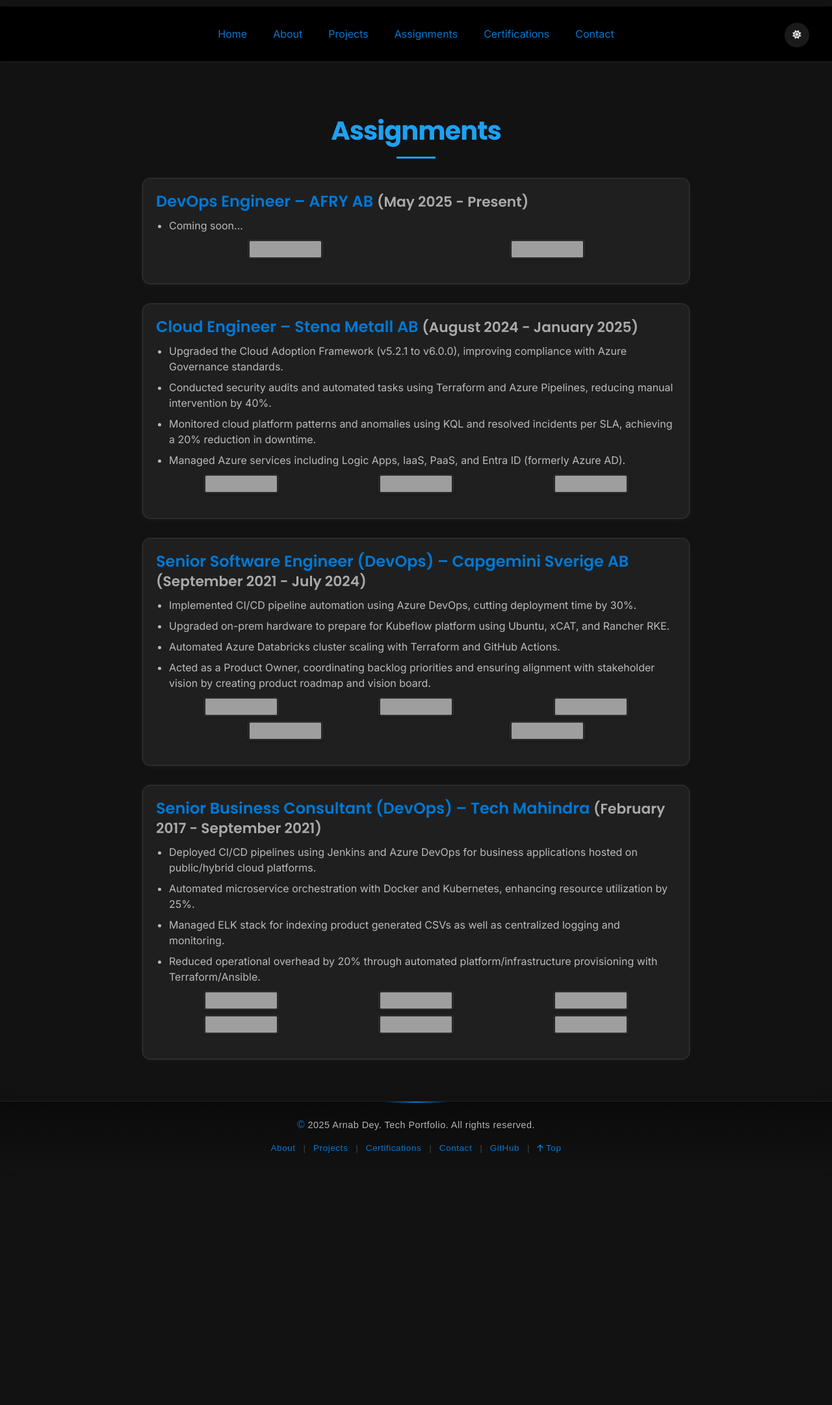
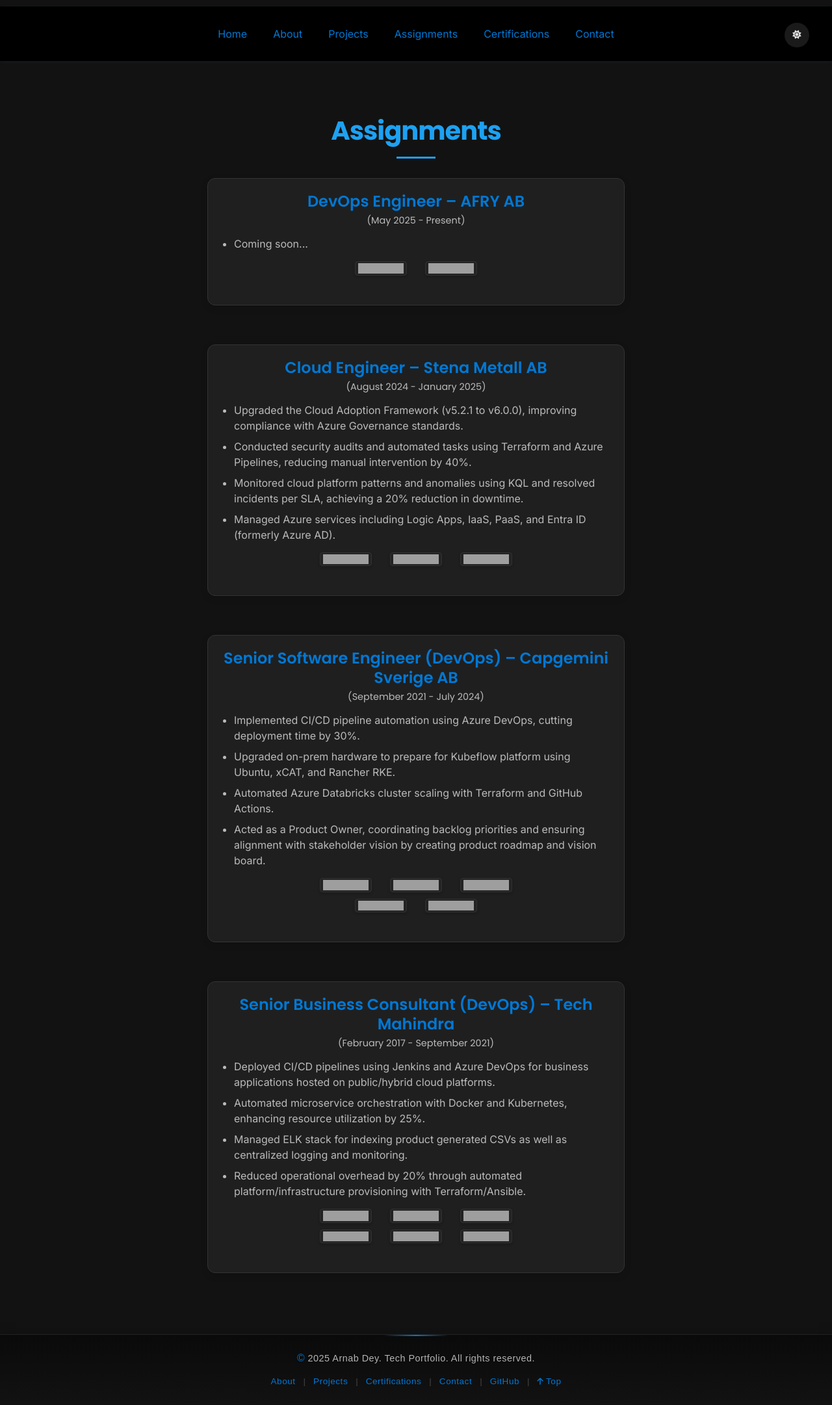
Before and after one commit to arnabdey73/arnabdey73.github.io, a Jekyll site: the page built from content/assignments.md, in a window 1280 px wide. Shown: the whole page at 65% size. Built offline with Jekyll 4.4.1, drawn with Linux system fonts in a browser that asks for light colours; before the commit the page ends 1803 px from its top, so only the background shows below that; grey boxes are pictures that could not be loaded.

Commit message:
feat: add assignment cards layout and styles for improved presentation

```diff
--- a/_layouts/default.html
+++ b/_layouts/default.html
@@ -6,10 +6,10 @@
 <html lang="en" data-theme="dark">
 <head>
     <meta charset="UTF-8">    <meta name="viewport" content="width=device-width, initial-scale=1.0, maximum-scale=1.0, user-scalable=no">    <title>{{ page.title }}</title>    <link rel="stylesheet" href="{{ '/assets/css/themes.css' | relative_url }}">    <link rel="stylesheet" href="{{ '/assets/css/theme-transitions.css' | relative_url }}">
-    <link rel="stylesheet" href="{{ '/assets/css/typography.css' | relative_url }}">    <link rel="stylesheet" href="{{ '/assets/css/style.css' | relative_url }}">    <link rel="stylesheet" href="{{ '/assets/css/site-footer.css' | relative_url }}">    <link rel="stylesheet" href="{{ '/assets/css/page-title.css' | relative_url }}">    <link rel="stylesheet" href="{{ '/assets/css/card-shadows.css' | relative_url }}">    <link rel="stylesheet" href="{{ '/assets/css/hero-banner.css' | relative_url }}">    <link rel="stylesheet" href="{{ '/assets/css/tech-stack.css' | relative_url }}">
-    <link rel="stylesheet" href="{{ '/assets/css/tech-logos.css' | relative_url }}">
+    <link rel="stylesheet" href="{{ '/assets/css/typography.css' | relative_url }}">    <link rel="stylesheet" href="{{ '/assets/css/style.css' | relative_url }}">    <link rel="stylesheet" href="{{ '/assets/css/site-footer.css' | relative_url }}">    <link rel="stylesheet" href="{{ '/assets/css/page-title.css' | relative_url }}">    <link rel="stylesheet" href="{{ '/assets/css/card-shadows.css' | relative_url }}">    <link rel="stylesheet" href="{{ '/assets/css/hero-banner.css' | relative_url }}">    <link rel="stylesheet" href="{{ '/assets/css/tech-stack.css' | relative_url }}">    <link rel="stylesheet" href="{{ '/assets/css/tech-logos.css' | relative_url }}">
     <link rel="stylesheet" href="{{ '/assets/css/blog-feed.css' | relative_url }}">
     <link rel="stylesheet" href="{{ '/assets/css/intro-card.css' | relative_url }}">
+    <link rel="stylesheet" href="{{ '/assets/css/assignment-cards.css' | relative_url }}">
     <link rel="stylesheet" href="https://cdnjs.cloudflare.com/ajax/libs/font-awesome/6.5.0/css/all.min.css" integrity="sha512-Avb2QiuDEEvB4bZJYdft2mNjVShBftLdPG8FJ0V7irTLQ8Uo0qcPxh4Plq7G5tGm0rU+1SPhVotteLpBERwTkw==" crossorigin="anonymous" referrerpolicy="no-referrer" />
     <link rel="preconnect" href="https://fonts.googleapis.com">
     <link rel="preconnect" href="https://fonts.gstatic.com" crossorigin>
--- /dev/null
+++ b/assets/css/assignment-cards.css
@@ -0,0 +1,198 @@
+.assignment-cards {
+  display: flex;
+  flex-direction: row;
+  flex-wrap: wrap;
+  justify-content: center;
+  gap: 30px;
+  margin-top: 30px;
+}
+
+.assignment-card {
+  width: 100%;
+  max-width: 600px;
+  background-color: var(--card-bg, #1a1a1a);
+  padding: 20px;
+  border-radius: 12px;
+  border: 1px solid var(--border-color, #333);
+  transition: all 0.4s ease;
+  color: #e0e0e0;
+  text-align: center;
+  box-shadow: 0 4px 12px rgba(0, 0, 0, 0.12);
+}
+
+.assignment-card:hover {
+  transform: translateY(-5px);
+  background-color: white;
+  color: #121212;
+  box-shadow: 0 8px 16px rgba(0, 0, 0, 0.2);
+  border-color: #0078D4;
+}
+
+.assignment-card h3 {
+  margin-top: 0;
+  margin-bottom: 10px;
+  font-size: 1.5rem;
+  color: #0078D4;
+  transition: color 0.4s ease;
+}
+
+.assignment-card:hover h3 {
+  color: #005A9E;
+}
+
+.assignment-card .date {
+  display: block;
+  font-size: 0.9rem;
+  font-weight: normal;
+  color: #bbb;
+  transition: color 0.4s ease;
+  margin-top: 5px;
+}
+
+.assignment-card:hover .date {
+  color: #666;
+}
+
+.assignment-card ul {
+  margin: 15px 0;
+  padding-left: 20px;
+  color: #bbb;
+  transition: color 0.4s ease;
+  line-height: 1.5;
+  text-align: left;
+}
+
+.assignment-card:hover ul {
+  color: #333;
+}
+
+.assignment-card li {
+  margin-bottom: 8px;
+}
+
+/* Badge styling to match certification cards */
+.badge-container {
+  display: flex;
+  flex-direction: column;
+  align-items: center;
+  margin: 15px 0;
+}
+
+.badge-row {
+  display: flex;
+  flex-wrap: wrap;
+  justify-content: center;
+  align-items: center;
+  gap: 8px;
+  margin-bottom: 10px;
+}
+
+.badge-icon {
+  height: 24px;
+  width: auto;
+  min-width: 70px;
+  max-width: 120px;
+  object-fit: contain;
+  vertical-align: middle;
+  background-color: #232323;
+  border-radius: 4px;
+  box-shadow: 0 2px 4px rgba(0, 0, 0, 0.2);
+  padding: 2px 4px;
+  margin: 2px;
+  transition: all 0.4s ease;
+  border: 1px solid #333;
+}
+
+.assignment-card:hover .badge-icon {
+  background-color: #f5f5f5;
+  box-shadow: 0 3px 6px rgba(0, 0, 0, 0.15);
+  border-color: #ddd;
+}
+
+/* Specific style overrides for Azure badges */
+.azure-badge, .badge-icon[src*="Azure"] {
+  background-color: #232323;
+  transform: scale(1);
+}
+
+/* Certificate verification button styling - similar to cert cards */
+.cert-button-container {
+  display: flex;
+  justify-content: center;
+  margin: 20px 0 10px;
+  width: 100%;
+}
+
+.cert-verify-button {
+  display: inline-flex;
+  align-items: center;
+  justify-content: center;
+  background-color: #0078D4;
+  color: white;
+  padding: 8px 20px;
+  border-radius: 4px;
+  text-decoration: none;
+  font-weight: 500;
+  transition: all 0.3s ease;
+  box-shadow: 0 2px 4px rgba(0, 0, 0, 0.2);
+  border: 1px solid #333;
+  width: 160px;
+  height: 32px;
+}
+
+.cert-verify-button i {
+  margin-right: 8px;
+}
+
+.cert-verify-button:hover {
+  background-color: #005A9E;
+  transform: translateY(-2px);
+  box-shadow: 0 4px 8px rgba(0, 0, 0, 0.3);
+}
+
+.cert-verify-button:active {
+  transform: translateY(0);
+  box-shadow: 0 2px 3px rgba(0, 0, 0, 0.2);
+}
+
+.assignment-card:hover .cert-verify-button {
+  background-color: #005A9E;
+  border-color: #0078D4;
+}
+
+/* Responsive adjustments */
+@media (max-width: 768px) {
+  .badge-row {
+    gap: 6px;
+  }
+
+  .badge-icon {
+    height: 22px;
+  }
+}
+
+@media (max-width: 480px) {
+  .badge-row {
+    gap: 4px;
+  }
+
+  .badge-icon {
+    height: 20px;
+    max-width: 100px;
+  }
+}
+
+@media (max-width: 360px) {
+  .badge-row {
+    gap: 2px;
+    margin-bottom: 3px;
+  }
+
+  .badge-icon {
+    height: 18px;
+    min-width: 60px;
+    max-width: 90px;
+    margin: 1px;
+    padding: 0;
+  }
+}
--- a/content/assignments.md
+++ b/content/assignments.md
@@ -3,162 +3,9 @@
 title: Assignments
 permalink: /assignments/
 ---
-<style>
-  .assignments {
-    display: flex;
-    flex-direction: column;
-    gap: 30px;
-    margin-top: 30px;
-  }
-  .assignment-card {
-    width: 100%;
-    max-width: 800px; /* Wider than project cards for more content */
-    margin: 0 auto; /* Center the cards */
-    background-color: var(--card-bg, #1a1a1a); /* Use theme variable */
-    padding: 20px;
-    border-radius: 12px;
-    border: 1px solid var(--border-color, #333);
-    /* White/lighter shadows will be applied from card-shadows.css */
-    transition: all 0.4s ease; /* Smooth transition for all properties */
-    color: var(--text-color, #e0e0e0); /* Theme variable for text color */
-    text-align: left; /* Keep text left-aligned */
-  }
-
-  .assignment-card:hover {
-    transform: translateY(-5px); /* Slight lift on hover */
-    background-color: var(--button-hover-bg, #333333); /* Use theme variable */
-    color: var(--text-color, #e0e0e0); /* Maintain text color from theme */
-    box-shadow: 0 8px 16px rgba(0, 0, 0, 0.2); /* Enhanced shadow on hover */
-  }
-
-  .assignment-card h3 {
-    margin-top: 0;
-    margin-bottom: 10px;
-    font-size: 1.5rem; /* Consistent heading size with project cards */
-    color: #0078D4; /* Bright blue color for heading */
-    transition: color 0.4s ease; /* Smooth transition for color change */
-  }
-
-  .assignment-card:hover h3 {
-    color: #005A9E; /* Darker blue on white background when hovered */
-  }
-
-  .assignment-card .date {
-    font-size: calc(0.8em + 0.2vw);
-    color: #aaa;
-    transition: color 0.4s ease;
-  }
-
-  .assignment-card:hover .date {
-    color: #666; /* Darker color on hover */
-  }
-
-  .assignment-card ul {
-    margin: 10px 0;
-    padding-left: 20px;
-    color: #bbb; /* Light gray text for better readability on dark background */
-    transition: color 0.4s ease; /* Smooth transition for color change */
-    line-height: 1.5;
-  }
-
-  .assignment-card:hover ul {
-    color: #333; /* Darker text on white background when hovered */
-  }
-
-  .assignment-card li {
-    margin-bottom: 8px;
-  }
-    /* Badge styling to match project cards */
-  .badge-container {
-    display: flex;
-    flex-direction: column;
-    align-items: center; /* Center align for assignment cards */
-    margin: 10px 0; /* Reduced vertical margin */
-    width: 100%; /* Ensure full width */
-  }
-
-  .badge-row {
-    display: flex; /* Use flex display */
-    flex-wrap: wrap; /* Allow wrapping for smaller screens */
-    justify-content: center; /* Center badges horizontally */
-    align-items: center; /* Vertically center badges */
-    gap: 6px; /* Slightly reduced spacing between badges */
-    margin-bottom: 8px; /* Slightly reduced bottom margin */
-    width: 100%; /* Full width to ensure proper centering */
-  }  .badge-icon {
-    height: 25px !important; /* Strict standardized height for all badges */
-    width: 110px !important; /* Fixed consistent width for all badges */
-    object-fit: contain !important; /* Ensure content fits within dimensions */
-    vertical-align: middle; /* Align badges properly */
-    background-color: #232323 !important; /* Consistent dark background */
-    border-radius: 4px; /* Consistent rounded corners */
-    box-shadow: 0 2px 4px rgba(0, 0, 0, 0.2); /* Enhanced shadow for depth */
-    padding: 1px 2px; /* Reduced padding for more compact appearance */
-    margin: 2px; /* Reduced margin spacing */
-    transition: all 0.3s ease; /* Smooth transition */
-    border: 1px solid #333; /* Subtle border */
-    display: inline-block; /* Ensure consistent display behavior */
-    max-height: 25px !important; /* Prevent any height overflow */
-    line-height: normal !important; /* Reset line height */
-    overflow: hidden; /* Hide any overflow */
-  }
-
-  .assignment-card:hover .badge-icon {
-    background-color: #f5f5f5 !important; /* Lighter background on hover */
-    box-shadow: 0 3px 6px rgba(0, 0, 0, 0.15); /* Enhanced shadow */
-    border-color: #ddd; /* Lighter border on hover */
-  }
-    /* Specific style overrides for Azure badges */
-  .azure-badge, .badge-icon[src*="Azure"] {
-    background-color: #232323 !important; /* Match other badges */
-    /* Force consistent styling - important to override shield.io styles */
-    transform: scale(1) !important; /* Prevent scaling */
-  }  /* Responsive adjustments */  @media (max-width: 768px) {
-    .badge-row {
-      gap: 5px; /* Reduced spacing on mobile */
-      justify-content: center; /* Maintain center alignment on mobile */
-      flex-wrap: wrap; /* Ensure wrapping on smaller screens */
-      width: 100%; /* Full width to center properly */
-    }
-
-    .badge-icon {
-      height: 24px !important; /* Consistent height on mobile */
-      width: 90px !important; /* Narrower on mobile to fit more icons */
-      padding: 1px 1px; /* Minimal padding */
-      transform: scale(0.95); /* Slightly reduce the size */
-    }
-  }
-    @media (max-width: 480px) {
-    .badge-row {
-      gap: 3px; /* Minimal gap on very small screens */
-      margin-bottom: 5px; /* Reduced margin between rows */
-    }
-
-    .badge-icon {
-      height: 20px !important; /* Smaller on very small screens */
-      width: 80px !important; /* Much narrower on small screens */
-    }
-  }
-
-  @media (max-width: 360px) {
-    .badge-row {
-      gap: 2px; /* Minimal gap on tiny screens */
-      margin-bottom: 3px; /* Reduced margin between rows */
-    }
-
-    .badge-icon {
-      height: 18px !important; /* Even smaller on tiny screens */
-      width: 70px !important; /* Narrower on tiny screens */
-      margin: 1px; /* Minimal margin */
-      padding: 0; /* No padding */
-      transform: scale(0.9); /* Further reduce the size */
-      font-size: 90%; /* Reduce font size for badge text */
-    }
-  }
-</style>
-
 <div style="text-align: center;">
-<div class="assignments">  <div class="assignment-card">
+<div class="assignment-cards">
+  <div class="assignment-card">
     <h3>DevOps Engineer – AFRY AB <span class="date">(May 2025 - Present)</span></h3>
     <ul>
       <li>Coming soon...</li>
```
